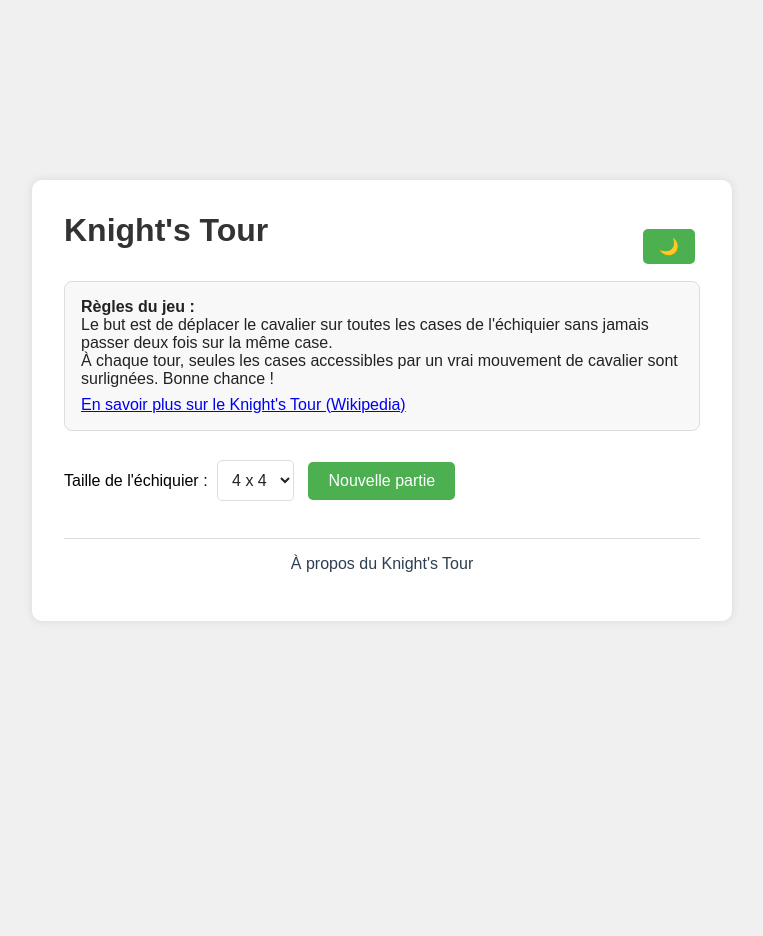
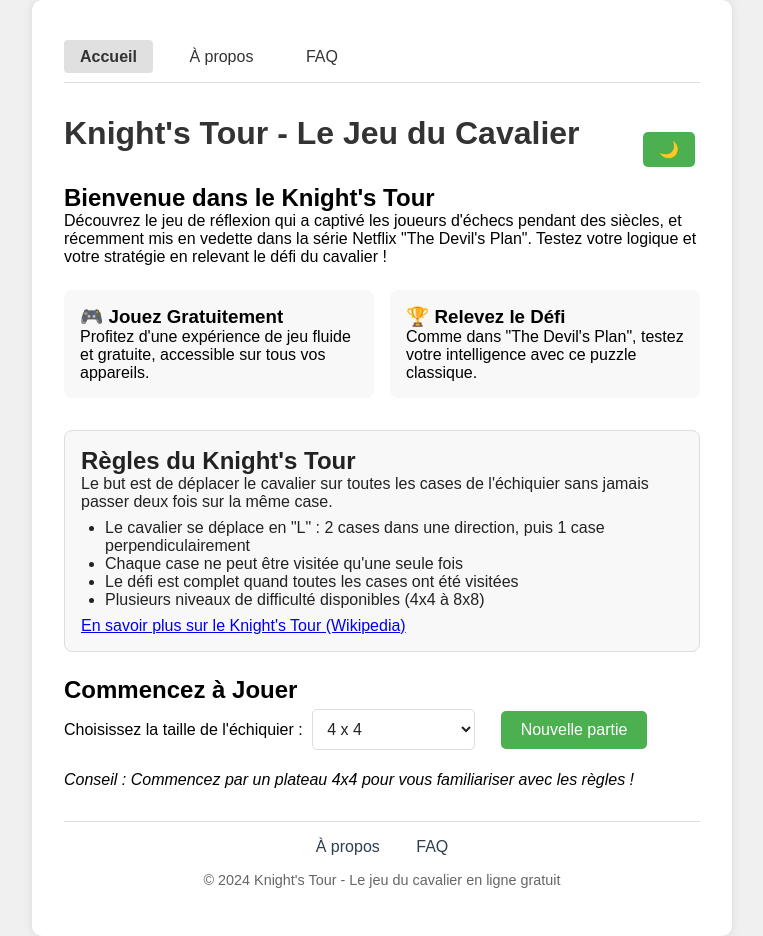
Before and after one commit to felixnad/knighttour, a Flask app: page / in a window 1280 px wide. Shown: the whole page, without its empty margins (258-1021 px from the left). Before the commit the page ends 621 px from the top, so only its background shows below. Run offline with Flask 3, Linux system fonts and the light colour scheme; some libraries are stand-ins or nearby versions.

Commit message:
feat: optimise SEO

```diff
--- a/app.py
+++ b/app.py
@@ -21,6 +21,10 @@ def index():
 @app.route('/about')
 def about():
     return render_template('about.html')
+
+@app.route('/faq')
+def faq():
+    return render_template('faq.html')
 
 @app.route('/robots.txt')
 def robots():
--- a/templates/index.html
+++ b/templates/index.html
@@ -3,27 +3,54 @@
 <head>
     <meta charset="UTF-8">
     <meta name="viewport" content="width=device-width, initial-scale=1.0">
-    <title>Knight's Tour - Jeu du Cavalier en Ligne | Free Chess Knight Game </title>
+    <title>Knight's Tour - Jeu du Cavalier en Ligne | Free Chess Knight Game</title>
+
+    <!-- Favicons -->
+    <link rel="icon" type="image/svg+xml" href="{{ url_for('static', filename='images/knight-logo.svg') }}">
+    <link rel="mask-icon" href="{{ url_for('static', filename='images/knight-logo.svg') }}" color="#2c3e50">
 
     <!-- SEO Meta Tags -->
-    <meta name="description" content="Jouez au Knight's Tour (Tour du Cavalier) en ligne gratuitement. Un jeu d'échecs captivant où vous devez déplacer le cavalier sur toutes les cases sans jamais passer deux fois sur la même case.">
-    <meta name="keywords" content="knight tour, knight game, knight board game, tour du cavalier, devil's plan, chess, challenge, knight, knght, chess game
-    jeu d'échecs, puzzle chess, chess puzzle, jeu en ligne, game, jeu, plan, netflix, korea, corée">
+    <meta name="description" content="Jouez gratuitement au Knight's Tour, le célèbre jeu du cavalier d'échecs en ligne. Défiez-vous sur des plateaux de 4x4 à 8x8, comme dans The Devil's Plan sur Netflix. Un puzzle game captivant et addictif !">
+    <meta name="keywords" content="knight tour, knight game, knight board game, tour du cavalier, devil's plan, chess, challenge, knight, chess game, jeu d'échecs, puzzle chess, chess puzzle, jeu en ligne, game, jeu, plan, netflix, korea, corée">
     <meta name="author" content="Knight's Tour Game">
+    <meta name="robots" content="index, follow">
+    <meta name="language" content="fr">
+    <link rel="canonical" href="https://www.carolix.xyz/">
 
     <!-- Open Graph / Facebook -->
     <meta property="og:type" content="website">
     <meta property="og:url" content="https://www.carolix.xyz/">
-    <meta property="og:title" content="Knight's Tour - Jeu du Cavalier en Ligne">
-    <meta property="og:description" content="Jouez au Knight's Tour (Tour du Cavalier) en ligne gratuitement. Un jeu d'échecs captivant où vous devez déplacer le cavalier sur toutes les cases sans jamais passer deux fois sur la même case.">
-    <meta property="og:image" content="https://www.carolix.xyz/static/images/knight-tour-preview.jpg">
+    <meta property="og:title" content="Knight's Tour - Jeu du Cavalier | Comme dans The Devil's Plan">
+    <meta property="og:description" content="Jouez gratuitement au Knight's Tour, le célèbre jeu du cavalier d'échecs en ligne. Un puzzle game captivant comme dans The Devil's Plan sur Netflix !">
+    <meta property="og:image" content="https://www.carolix.xyz/static/images/knight-preview.svg">
+    <meta property="og:image:width" content="1200">
+    <meta property="og:image:height" content="630">
 
     <!-- Twitter -->
-    <meta property="twitter:card" content="summary_large_image">
-    <meta property="twitter:url" content="https://www.carolix.xyz/">
-    <meta property="twitter:title" content="Knight's Tour - Jeu du Cavalier en Ligne">
-    <meta property="twitter:description" content="Jouez au Knight's Tour (Tour du Cavalier) en ligne gratuitement. Un jeu d'échecs captivant où vous devez déplacer le cavalier sur toutes les cases sans jamais passer deux fois sur la même case.">
-    <meta property="twitter:image" content="https://www.carolix.xyz/static/images/knight-tour-preview.jpg">
+    <meta name="twitter:card" content="summary_large_image">
+    <meta name="twitter:url" content="https://www.carolix.xyz/">
+    <meta name="twitter:title" content="Knight's Tour - Jeu du Cavalier | Comme dans The Devil's Plan">
+    <meta name="twitter:description" content="Jouez gratuitement au Knight's Tour, le célèbre jeu du cavalier d'échecs en ligne. Un puzzle game captivant comme dans The Devil's Plan sur Netflix !">
+    <meta name="twitter:image" content="https://www.carolix.xyz/static/images/knight-preview.svg">
+
+    <!-- Structured Data -->
+    <script type="application/ld+json">
+    {
+      "@context": "https://schema.org",
+      "@type": "WebApplication",
+      "name": "Knight's Tour - Jeu du Cavalier",
+      "description": "Jeu du cavalier d'échecs en ligne gratuit",
+      "url": "https://www.carolix.xyz",
+      "applicationCategory": "Game",
+      "genre": "Puzzle game",
+      "browserRequirements": "Requires JavaScript",
+      "offers": {
+        "@type": "Offer",
+        "price": "0",
+        "priceCurrency": "EUR"
+      }
+    }
+    </script>
 
     <!-- Google Analytics -->
     <script async src="https://www.googletagmanager.com/gtag/js?id=G-XXXXXXXXXX"></script>
@@ -38,25 +65,59 @@
 </head>
 <body>
     <div class="container">
+        <nav class="main-nav">
+            <a href="/" class="nav-link active">Accueil</a>
+            <a href="/about" class="nav-link">À propos</a>
+            <a href="/faq" class="nav-link">FAQ</a>
+        </nav>
+
         <div style="display: flex; justify-content: space-between; align-items: center;">
-            <h1>Knight's Tour</h1>
+            <h1>Knight's Tour - Le Jeu du Cavalier</h1>
             <button id="theme-toggle" title="Changer de thème" style="padding: 0.5rem 1rem;">🌙/☀️</button>
         </div>
+
+        <div id="game-intro" class="section" style="margin-bottom: 2rem;">
+            <h2>Bienvenue dans le Knight's Tour</h2>
+            <p>Découvrez le jeu de réflexion qui a captivé les joueurs d'échecs pendant des siècles, et récemment mis en vedette dans la série Netflix "The Devil's Plan". Testez votre logique et votre stratégie en relevant le défi du cavalier !</p>
+
+            <div class="features-grid" style="display: grid; grid-template-columns: repeat(auto-fit, minmax(250px, 1fr)); gap: 1rem; margin: 1.5rem 0;">
+                <div class="feature-card" style="background: #f8f8f8; padding: 1rem; border-radius: 8px;">
+                    <h3>🎮 Jouez Gratuitement</h3>
+                    <p>Profitez d'une expérience de jeu fluide et gratuite, accessible sur tous vos appareils.</p>
+                </div>
+                <div class="feature-card" style="background: #f8f8f8; padding: 1rem; border-radius: 8px;">
+                    <h3>🏆 Relevez le Défi</h3>
+                    <p>Comme dans "The Devil's Plan", testez votre intelligence avec ce puzzle classique.</p>
+                </div>
+            </div>
+        </div>
+
         <div id="rules" style="margin-bottom: 1.5rem; background: #f8f8f8; border-radius: 8px; padding: 1rem; border: 1px solid #ddd;">
-            <strong>Règles du jeu :</strong><br>
-            Le but est de déplacer le cavalier sur toutes les cases de l'échiquier sans jamais passer deux fois sur la même case.<br>
-            À chaque tour, seules les cases accessibles par un vrai mouvement de cavalier sont surlignées. Bonne chance !<br>
+            <h2>Règles du Knight's Tour</h2>
+            <p>Le but est de déplacer le cavalier sur toutes les cases de l'échiquier sans jamais passer deux fois sur la même case.</p>
+            <ul style="list-style-type: disc; margin-left: 1.5rem; margin-top: 0.5rem;">
+                <li>Le cavalier se déplace en "L" : 2 cases dans une direction, puis 1 case perpendiculairement</li>
+                <li>Chaque case ne peut être visitée qu'une seule fois</li>
+                <li>Le défi est complet quand toutes les cases ont été visitées</li>
+                <li>Plusieurs niveaux de difficulté disponibles (4x4 à 8x8)</li>
+            </ul>
             <a href="https://fr.wikipedia.org/wiki/Tour_du_cavalier" target="_blank" rel="noopener" style="display:inline-block;margin-top:0.5rem;">En savoir plus sur le Knight's Tour (Wikipedia)</a>
         </div>
+
         <div id="game-setup" class="section">
-            <label for="board-size">Taille de l'échiquier :</label>
-            <select id="board-size">
-                {% for n in range(4, 9) %}
-                    <option value="{{ n }}">{{ n }} x {{ n }}</option>
-                {% endfor %}
-            </select>
-            <button id="create-game">Nouvelle partie</button>
+            <h2>Commencez à Jouer</h2>
+            <div style="margin-bottom: 1rem;">
+                <label for="board-size">Choisissez la taille de l'échiquier :</label>
+                <select id="board-size">
+                    {% for n in range(4, 9) %}
+                        <option value="{{ n }}">{{ n }} x {{ n }} {% if n == 8 %}(Classique){% endif %}</option>
+                    {% endfor %}
+                </select>
+                <button id="create-game" style="margin-left: 1rem;">Nouvelle partie</button>
+            </div>
+            <p style="font-style: italic;">Conseil : Commencez par un plateau 4x4 pour vous familiariser avec les règles !</p>
         </div>
+
         <div id="game-board" style="display: none;">
             <div class="board" id="board-container">
                 {% for i in range(8) %}
@@ -71,8 +132,13 @@
                 <p>Chronomètre: <span id="timer">00:00</span></p>
             </div>
         </div>
+
         <footer style="margin-top: 2rem; text-align: center; padding: 1rem; border-top: 1px solid #ddd;">
-            <a href="/about" style="color: #2c3e50; text-decoration: none; font-weight: 500;">À propos du Knight's Tour</a>
+            <nav style="margin-bottom: 1rem;">
+                <a href="/about" style="color: #2c3e50; text-decoration: none; font-weight: 500; margin: 0 1rem;">À propos</a>
+                <a href="/faq" style="color: #2c3e50; text-decoration: none; font-weight: 500; margin: 0 1rem;">FAQ</a>
+            </nav>
+            <p style="color: #666; font-size: 0.9rem;">© 2024 Knight's Tour - Le jeu du cavalier en ligne gratuit</p>
         </footer>
     </div>
 
--- a/templates/sitemap.xml
+++ b/templates/sitemap.xml
@@ -12,4 +12,10 @@
       <changefreq>monthly</changefreq>
       <priority>0.8</priority>
    </url>
+   <url>
+      <loc>https://www.carolix.xyz/faq</loc>
+      <lastmod>2025-06-12</lastmod>
+      <changefreq>monthly</changefreq>
+      <priority>0.8</priority>
+   </url>
 </urlset>
```
Also changed, not shown: templates/faq.html (added, +95 -0 lines), static/images/knight-logo.svg (added), static/images/knight-preview.svg (added), static/manifest.json (added).
